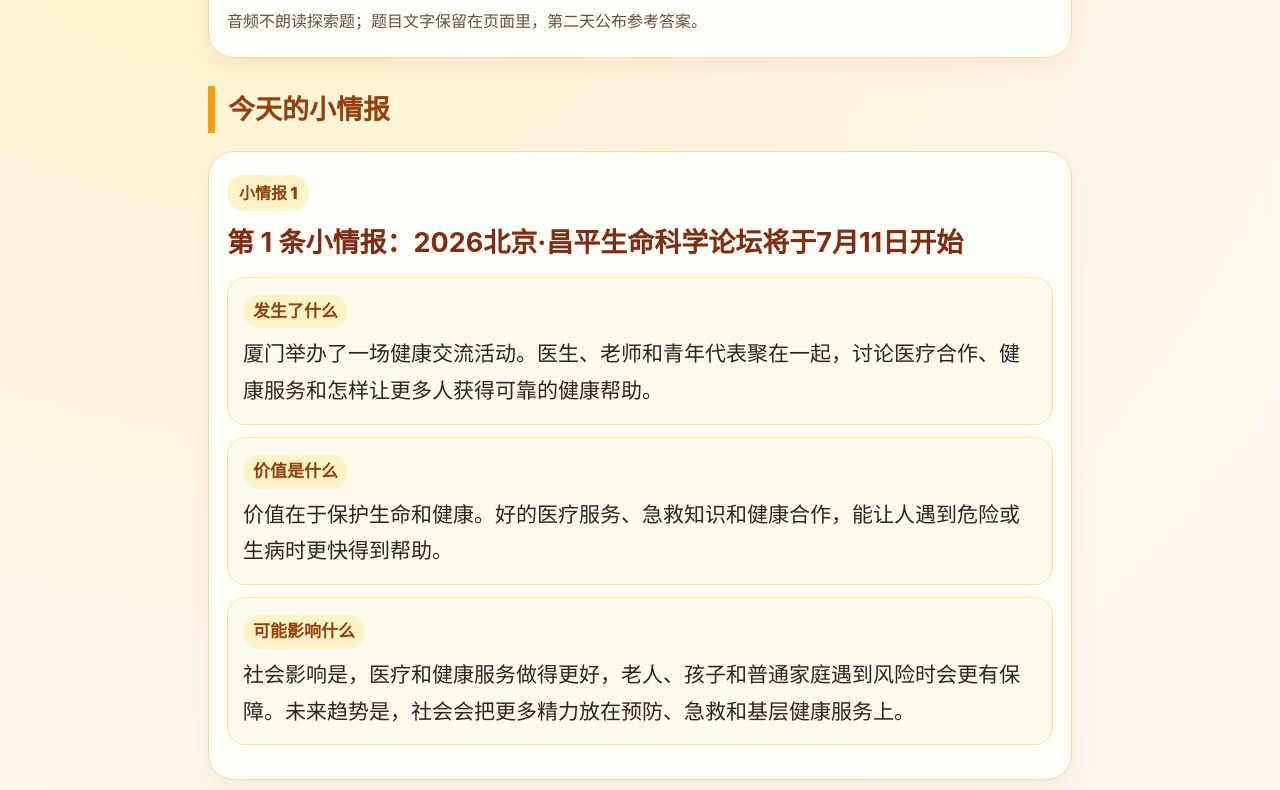
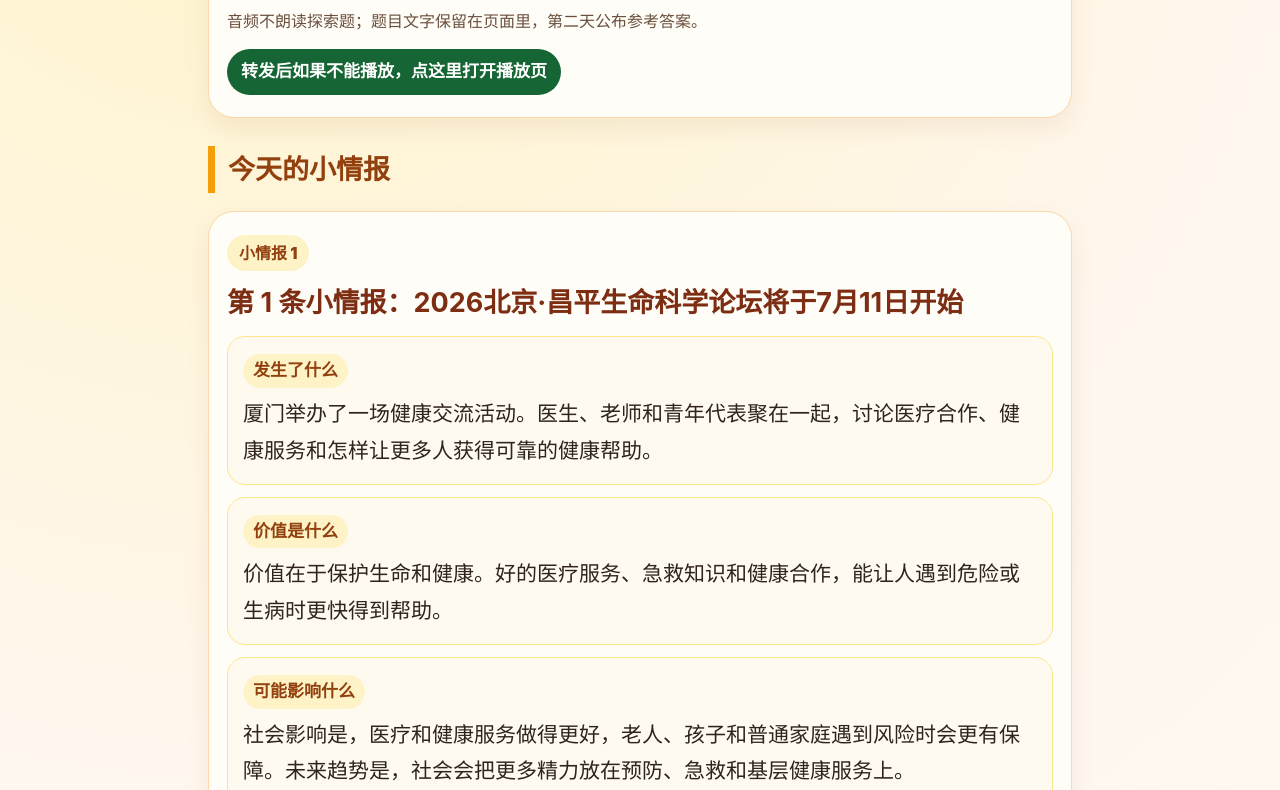
Before and after one commit to babelovelg-stack/peach-daily-news-playback, a plain HTML site: page peach/2026-07-02/index.html in a window 1280 px wide. Shown: the part 281-1071 px from the top of the page. Drawn offline with Linux system fonts and the light colour scheme.

Commit message:
Add forwarded email playback fallback

```diff
--- a/peach/2026-07-02/index.html
+++ b/peach/2026-07-02/index.html
@@ -17,6 +17,8 @@ h1{font-size:34px;line-height:1.32;margin:0;color:#7c2d12}
 audio{display:block;width:100%;margin:0}
 .intro-note{margin:12px 0 0;color:#6b4f3d}
 .tip{font-size:16px;color:#6b4f3d;margin:8px 0 0}
+.fallback-link{margin:14px 0 0}
+.fallback-link a{display:inline-block;background:#166534;color:#fff;text-decoration:none;border-radius:999px;padding:8px 14px;font-size:17px;font-weight:900}
 .section-title{font-size:27px;font-weight:900;color:#92400e;margin:28px 0 14px;padding-left:13px;border-left:7px solid var(--orange)}
 .news-card,.learning-card,.ending-card{background:var(--paper);border:1px solid var(--line);border-radius:26px;padding:22px 18px;margin:18px 0;box-shadow:0 10px 24px rgba(124,45,18,.08)}
 .card-index{display:inline-block;background:#fef3c7;color:#92400e;border-radius:999px;padding:4px 12px;font-size:16px;font-weight:900}
@@ -55,6 +57,7 @@ h2{font-size:27px;line-height:1.45;margin:12px 0 14px;color:#7c2d12}
     <h1>桃子宝贝的每日情报</h1>
     <div class="date">2026年7月2日星期四</div>
     <p class="tip">音频不朗读探索题；题目文字保留在页面里，第二天公布参考答案。</p>
+    <p class="fallback-link"><a href="https://babelovelg-stack.github.io/peach-daily-news-playback/peach/2026-07-02/" target="_blank" rel="noopener">转发后如果不能播放，点这里打开播放页</a></p>
   </section>
 
   <div class="section-title">今天的小情报</div>
```
